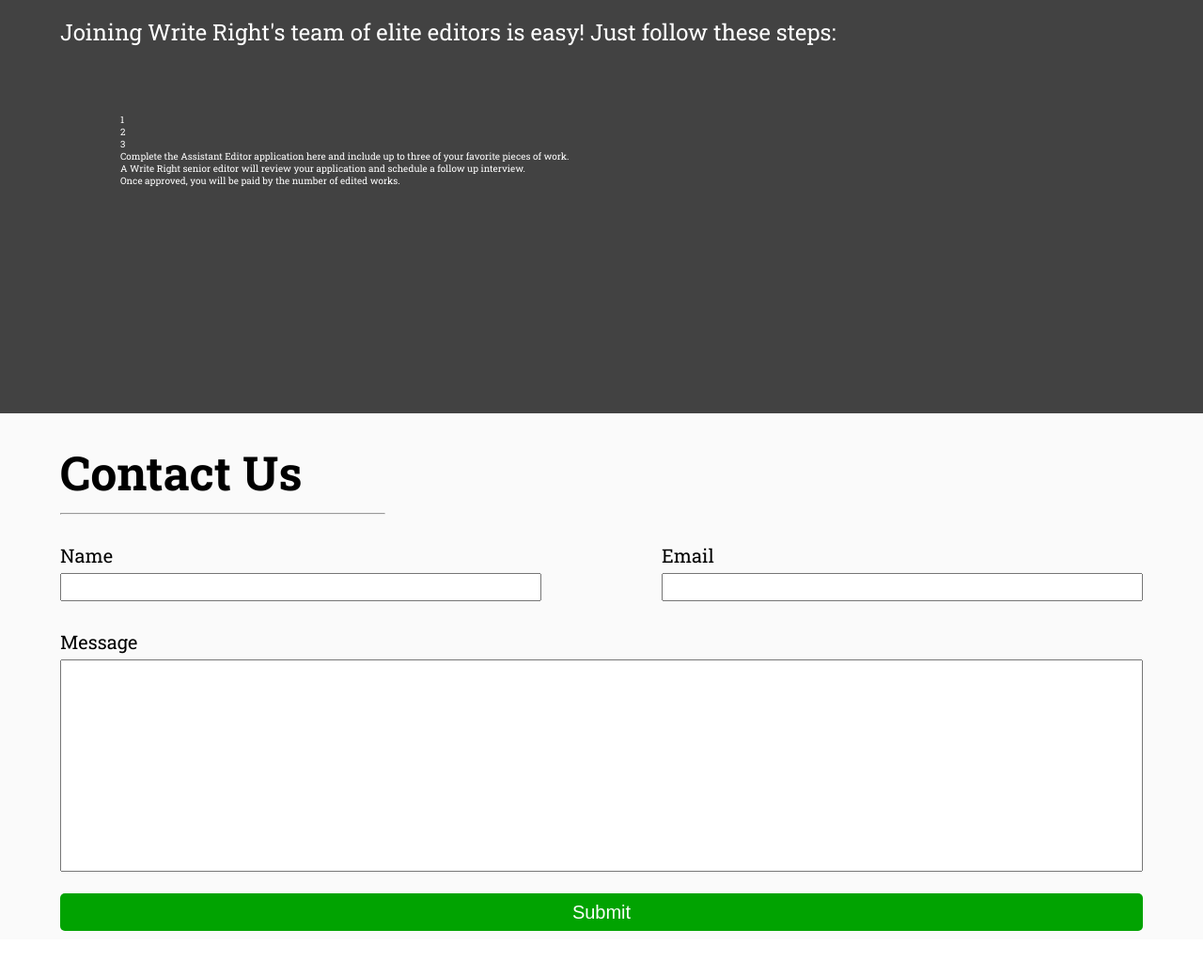
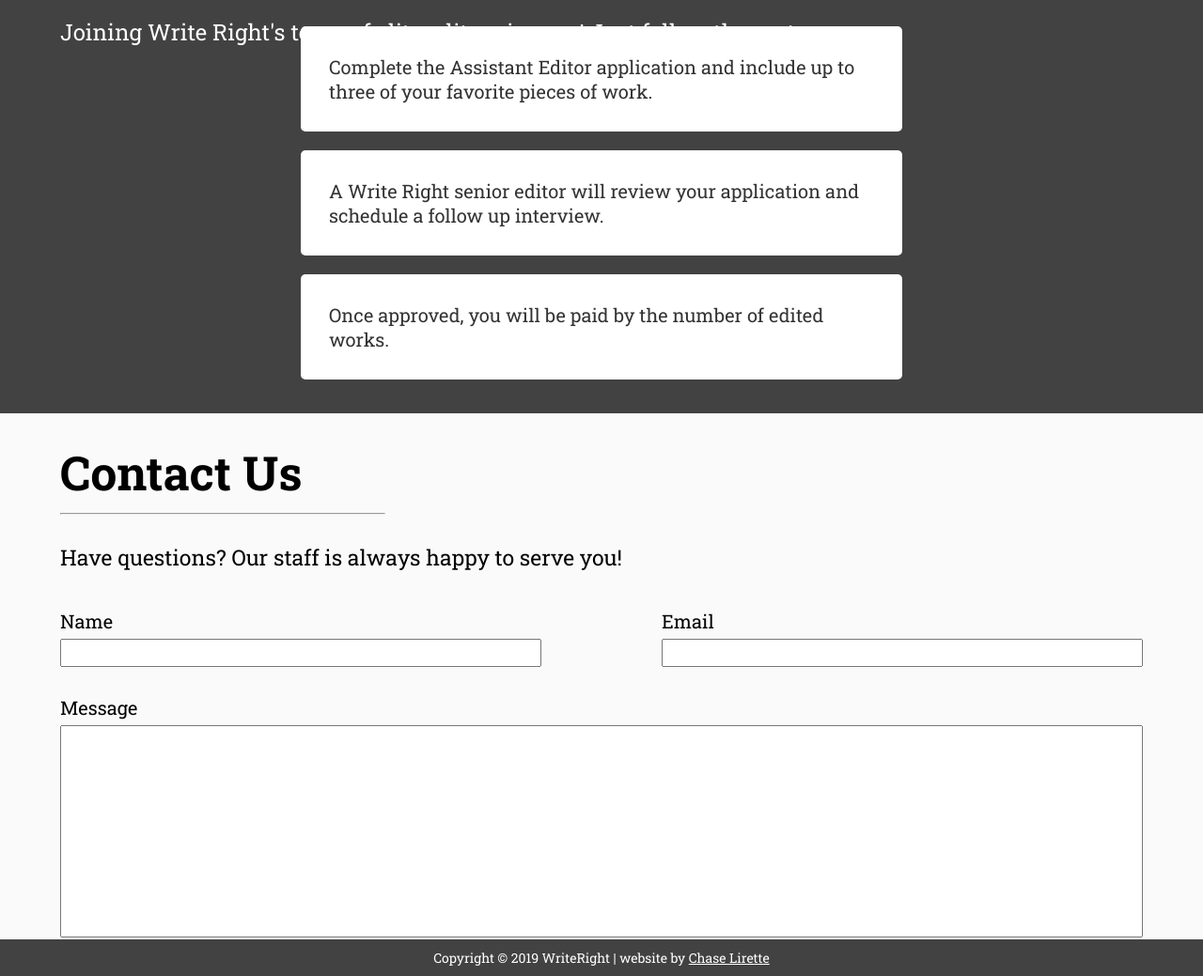
Before and after one commit to clirette/writeright, a website: page index.html in a window 1280 px wide. Shown: the part 1480-2519 px from the top of the page at 94% size. Before the commit the page ends 2480 px from the top, so only its background shows below. Drawn offline with Linux system fonts and the light colour scheme.

Commit message:
Added footer and styled editor section

```diff
--- a/index.html
+++ b/index.html
@@ -58,22 +58,22 @@
         <hr class="section-header__hr">
       </div>
       <p class="editor__text">Joining Write Right's team of elite editors is easy! Just follow these steps:</p>
-      <div class="editor__steps">
-        <div class="steps-list">
-          <p>1</p>
-          <p>2</p>
-          <p>3</p>
+      <div class="steps">
+        <div class="steps__card">
+          <p class="steps__description">
+            Complete the Assistant Editor application and include up to three of your favorite pieces of work.
+          </p>
         </div>
-        <div class="editor__descriptions">
-          <div class="description-box">
-            <p class="description-box__text">Complete the Assistant Editor application here and include up to three of your favorite pieces of work.</p>
-          </div>
-          <div class="description-box">
-            <p class="description-box__text">A Write Right senior editor will review your application and schedule a follow up interview.</p>
-          </div>
-          <div class="description-box">
-            <p class="description-box__text">Once approved, you will be paid by the number of edited works.</p>
-          </div>
+        <div class="steps__card">
+          <p class="steps__description">
+            A Write Right senior editor will review your application and schedule a follow up interview.
+          </p>
+        </div>
+        <div class="steps__card">
+            <p class="steps__description">
+              Once approved, you will be paid by the number of edited works.
+            </p>
+        </div>
         </div>
       </div>
     </div>
@@ -85,7 +85,8 @@
         <h1 class="section-header__title">Contact Us</h1>
         <hr class="section-header__hr">
       </div>
-      <div>
+      <p class="contact__text">Have questions? Our staff is always happy to serve you!</p>
+      <div class="contact__form">
         <form class="form">
 
           <div class="form-flex">
@@ -110,5 +111,9 @@
       </div>
     </div>
   </section>
+
+  <footer class="footer">
+    <p>Copyright &copy; 2019 WriteRight | website by <a href="https://chaselirette.dev" target="_blank" class="footer__link">Chase Lirette</a></p>
+  </footer>
 </body>
 </html>
--- a/sass/layout/_contact.scss
+++ b/sass/layout/_contact.scss
@@ -3,6 +3,14 @@
   height: 70vh;
   width: 100vw;
   background-color: #fafafa;
+
+  &__text {
+    font-size: 2.3rem;
+  }
+
+  &__form {
+    margin-top: 4rem;
+  }
 }
 
 .form {
--- a/sass/layout/_editor.scss
+++ b/sass/layout/_editor.scss
@@ -8,12 +8,20 @@
   &__text {
     font-size: 2.4rem;
   }
+}
 
-  &__steps {
-    position: absolute;
-    top: 50%;
-    left: 50%;
-    transform: translate(-50%, -50%);
-    width: 80%;
+.steps {
+  position: absolute;
+  top: 60%;
+  left: 50%;
+  transform: translate(-50%, -50%);
+
+  &__card {
+    background-color: #fff;
+    color: #333;
+    padding: 3rem;
+    margin: 2rem 0;
+    font-size: 2rem;
+    border-radius: .5rem;
   }
 }
--- /dev/null
+++ b/sass/layout/_footer.scss
@@ -0,0 +1,11 @@
+.footer {
+  font-size: 1.4rem;
+  background-color: #424242;
+  text-align: center;
+  color: #fff;
+  padding: 1rem 0;
+
+  &__link {
+    color: #fff;
+  }
+}
--- a/sass/main.scss
+++ b/sass/main.scss
@@ -13,4 +13,5 @@
 @import './layout/about';
 @import './layout/contact';
 @import './layout/editor';
+@import './layout/footer';
 @import './layout/header';
```
Also changed, not shown: css/style.css.
